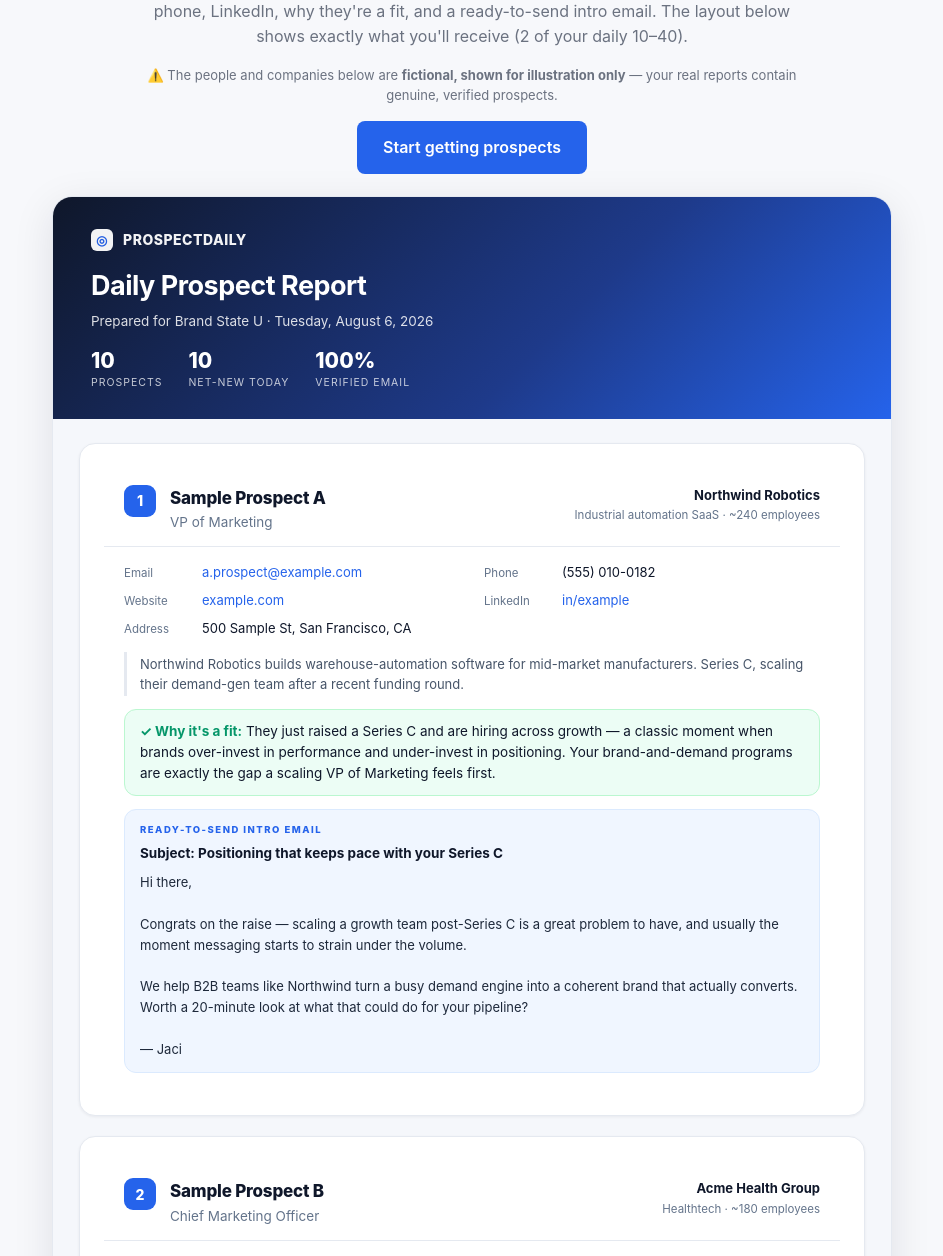
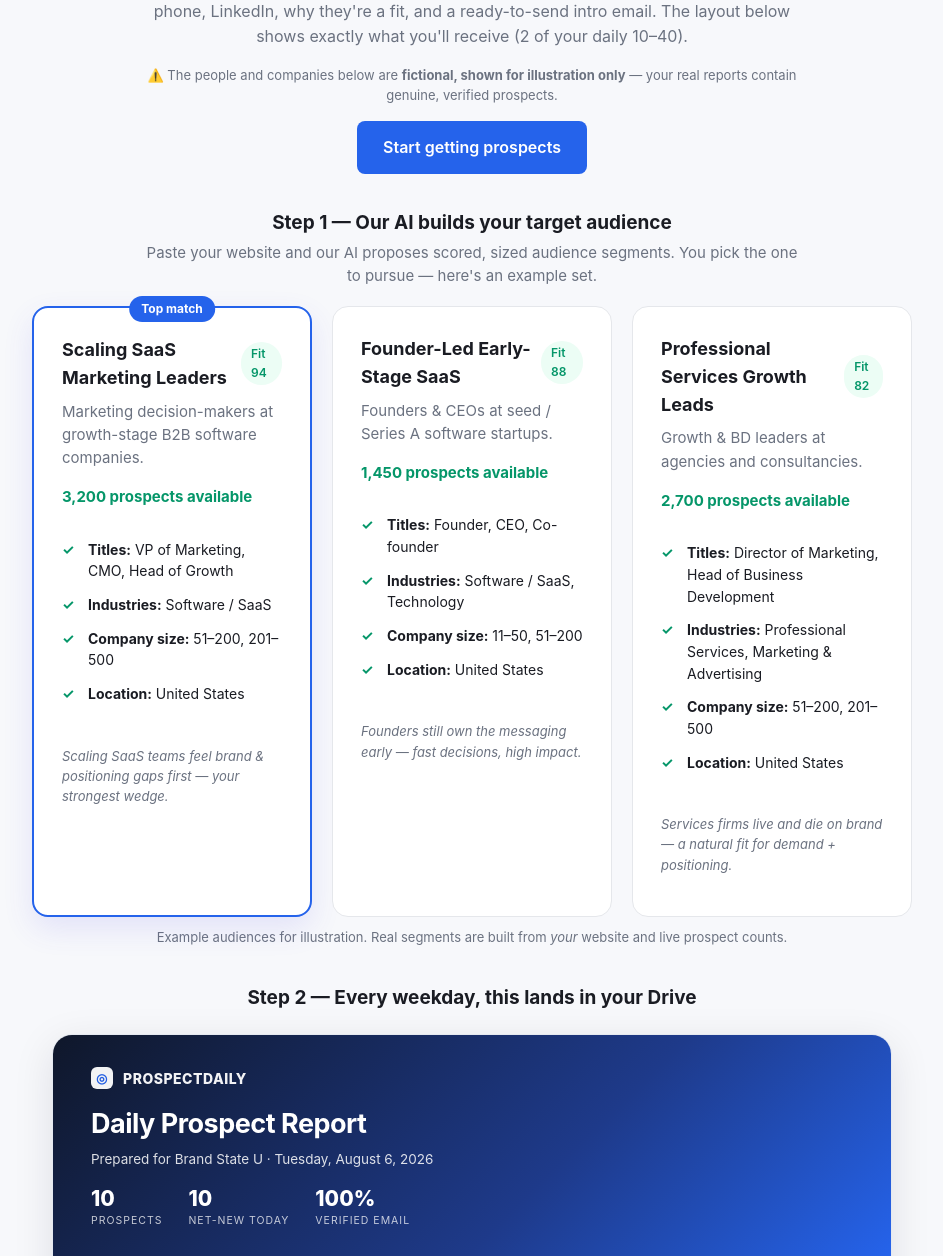
Before and after one commit to jacirusso/ProspectDaily, a FastAPI app: page /sample in a window 1280 px wide. Shown: the part 253-1509 px from the top of the page, without its empty margins (168-1111 px from the left). Run offline with FastAPI, Linux system fonts and the light colour scheme.

Commit message:
Add sample AI audience segments to /sample (step 1) above the report (step 2)
Co-Authored-By: Claude Opus 4.8 <noreply@anthropic.com>

```diff
--- a/web/templates/sample.html
+++ b/web/templates/sample.html
@@ -12,6 +12,60 @@
     <strong>fictional, shown for illustration only</strong> — your real reports contain genuine, verified prospects.</p>
   <div style="margin:16px 0 6px;"><a class="btn lg" href="/signup">Start getting prospects</a></div>
 </div>
+
+<div style="max-width:940px;margin:34px auto 6px;">
+  <h2 style="text-align:center;margin-bottom:4px;">Step 1 — Our AI builds your target audience</h2>
+  <p class="muted" style="text-align:center;max-width:660px;margin:0 auto 18px;">Paste your website and our AI proposes
+    scored, sized audience segments. You pick the one to pursue — here's an example set.</p>
+  <div class="pricing-grid">
+    <div class="price-card featured">
+      <div class="badge">Top match</div>
+      <div style="display:flex;justify-content:space-between;align-items:center">
+        <span class="tier">Scaling SaaS Marketing Leaders</span><span class="pill ok">Fit 94</span>
+      </div>
+      <p class="muted" style="margin:8px 0 6px">Marketing decision-makers at growth-stage B2B software companies.</p>
+      <div class="deliver">3,200 prospects available</div>
+      <ul>
+        <li><strong>Titles:</strong> VP of Marketing, CMO, Head of Growth</li>
+        <li><strong>Industries:</strong> Software / SaaS</li>
+        <li><strong>Company size:</strong> 51–200, 201–500</li>
+        <li><strong>Location:</strong> United States</li>
+      </ul>
+      <p class="muted" style="font-size:13px"><em>Scaling SaaS teams feel brand &amp; positioning gaps first — your strongest wedge.</em></p>
+    </div>
+    <div class="price-card">
+      <div style="display:flex;justify-content:space-between;align-items:center">
+        <span class="tier">Founder-Led Early-Stage SaaS</span><span class="pill ok">Fit 88</span>
+      </div>
+      <p class="muted" style="margin:8px 0 6px">Founders &amp; CEOs at seed / Series A software startups.</p>
+      <div class="deliver">1,450 prospects available</div>
+      <ul>
+        <li><strong>Titles:</strong> Founder, CEO, Co-founder</li>
+        <li><strong>Industries:</strong> Software / SaaS, Technology</li>
+        <li><strong>Company size:</strong> 11–50, 51–200</li>
+        <li><strong>Location:</strong> United States</li>
+      </ul>
+      <p class="muted" style="font-size:13px"><em>Founders still own the messaging early — fast decisions, high impact.</em></p>
+    </div>
+    <div class="price-card">
+      <div style="display:flex;justify-content:space-between;align-items:center">
+        <span class="tier">Professional Services Growth Leads</span><span class="pill ok">Fit 82</span>
+      </div>
+      <p class="muted" style="margin:8px 0 6px">Growth &amp; BD leaders at agencies and consultancies.</p>
+      <div class="deliver">2,700 prospects available</div>
+      <ul>
+        <li><strong>Titles:</strong> Director of Marketing, Head of Business Development</li>
+        <li><strong>Industries:</strong> Professional Services, Marketing &amp; Advertising</li>
+        <li><strong>Company size:</strong> 51–200, 201–500</li>
+        <li><strong>Location:</strong> United States</li>
+      </ul>
+      <p class="muted" style="font-size:13px"><em>Services firms live and die on brand — a natural fit for demand + positioning.</em></p>
+    </div>
+  </div>
+  <p class="muted" style="text-align:center;font-size:13px;margin-top:10px;">Example audiences for illustration. Real segments are built from <em>your</em> website and live prospect counts.</p>
+</div>
+
+<h2 style="text-align:center;max-width:660px;margin:36px auto 0;">Step 2 — Every weekday, this lands in your Drive</h2>
 
 <style>
   .report-preview{--brand:#2563eb;--green:#059669;--green-bg:#ecfdf5;--ink:#0f172a;
```
